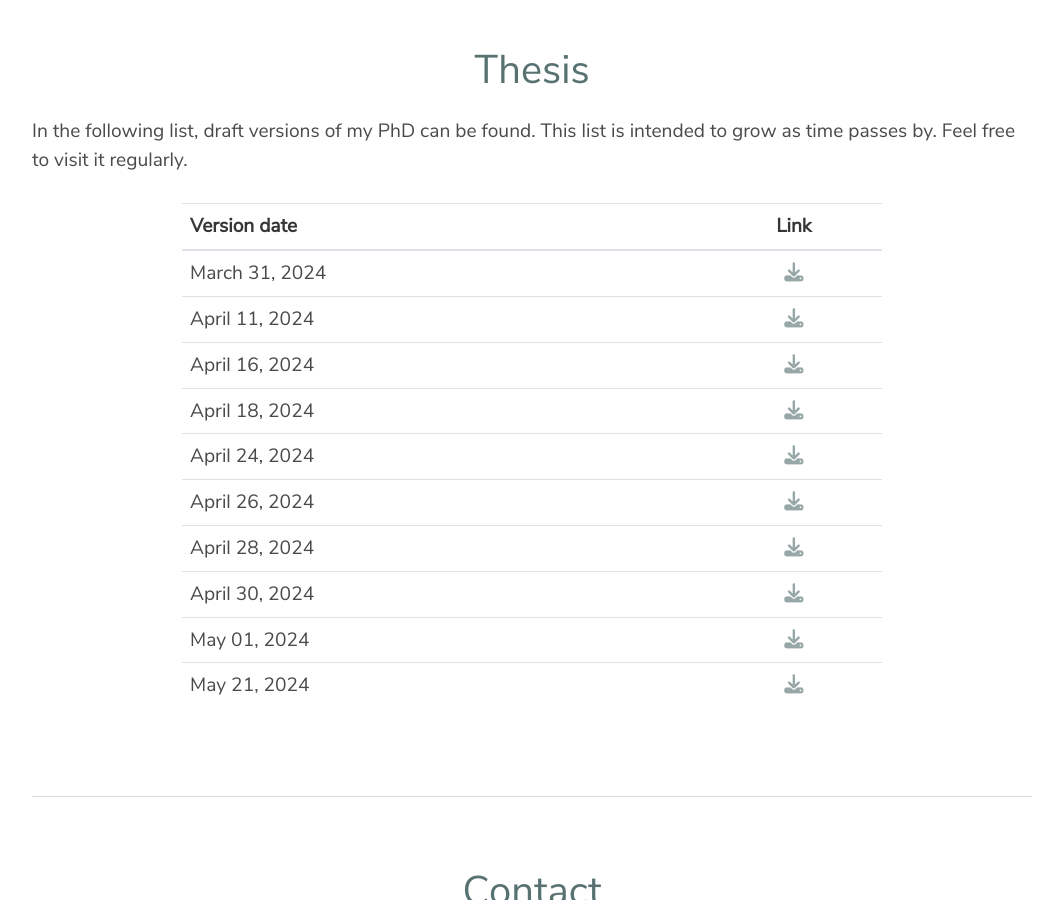
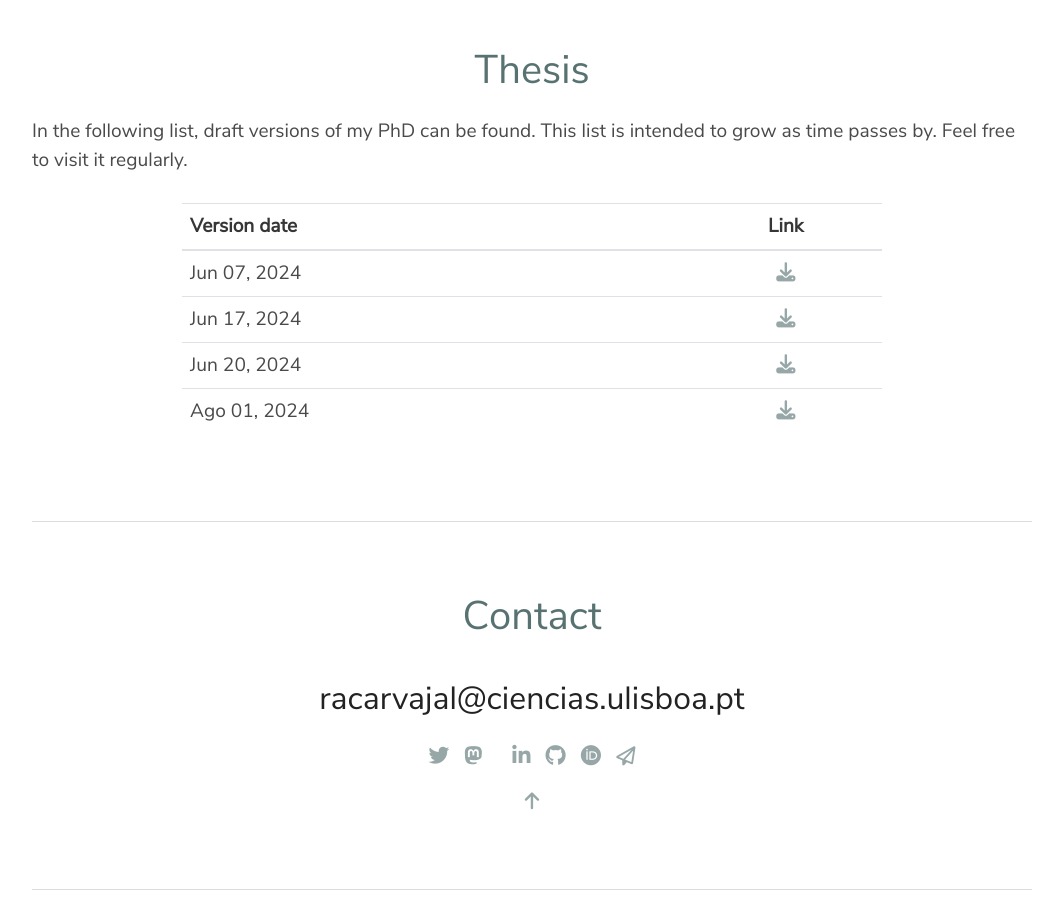
Before and after one commit to racarvajal/racarvajal.github.io, a Jekyll site: the page thesis.html, which Jekyll copies as it is, in a window 1280 px wide and 900 px high, scrolled down 900 px. Shown: the whole window, without its empty margins (108-1154 px from the left). Built offline with Jekyll 4.4.1, drawn with Linux system fonts in a browser that asks for light colours.

Commit message:
update at Ago 01

```diff
--- a/thesis.html
+++ b/thesis.html
@@ -302,7 +302,7 @@
                 <i class="fa fa-download"></i>
               </a>
             </td>
-          </tr>-->
+          </tr>
           <tr>
             <td>March 31, 2024</td>
             <td class="t-center">
@@ -379,6 +379,38 @@
             <td>May 21, 2024</td>
             <td class="t-center">
               <a href="files/thesis/thesis_RCP_FCUL_May21.pdf" target="_blank">
+                <i class="fa fa-download"></i>
+              </a>
+            </td>
+          </tr>-->
+          <tr>
+            <td>Jun 07, 2024</td>
+            <td class="t-center">
+              <a href="files/thesis/thesis_RCP_FCUL_first_submitted_Jun07.pdf" target="_blank">
+                <i class="fa fa-download"></i>
+              </a>
+            </td>
+          </tr>
+          <tr>
+            <td>Jun 17, 2024</td>
+            <td class="t-center">
+              <a href="files/thesis/thesis_RCP_FCUL_second_submitted_Jun17.pdf" target="_blank">
+                <i class="fa fa-download"></i>
+              </a>
+            </td>
+          </tr>
+          <tr>
+            <td>Jun 20, 2024</td>
+            <td class="t-center">
+              <a href="files/thesis/thesis_RCP_FCUL_second_submitted_Jun20.pdf" target="_blank">
+                <i class="fa fa-download"></i>
+              </a>
+            </td>
+          </tr>
+          <tr>
+            <td>Ago 01, 2024</td>
+            <td class="t-center">
+              <a href="files/thesis/thesis_RCP_FCUL_Ago01.pdf" target="_blank">
                 <i class="fa fa-download"></i>
               </a>
             </td>
```
Also changed, not shown: 2 other files.
